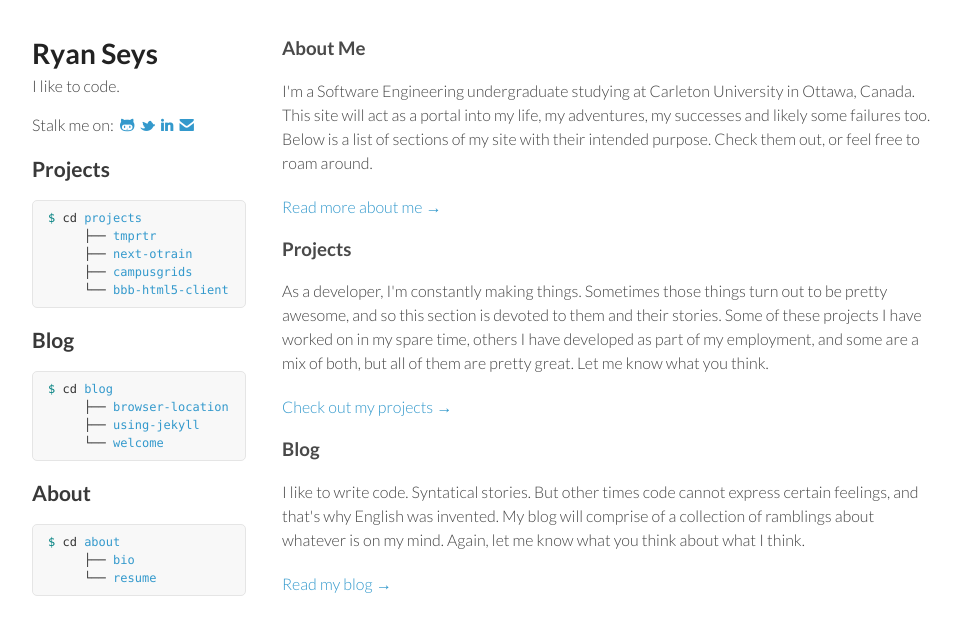
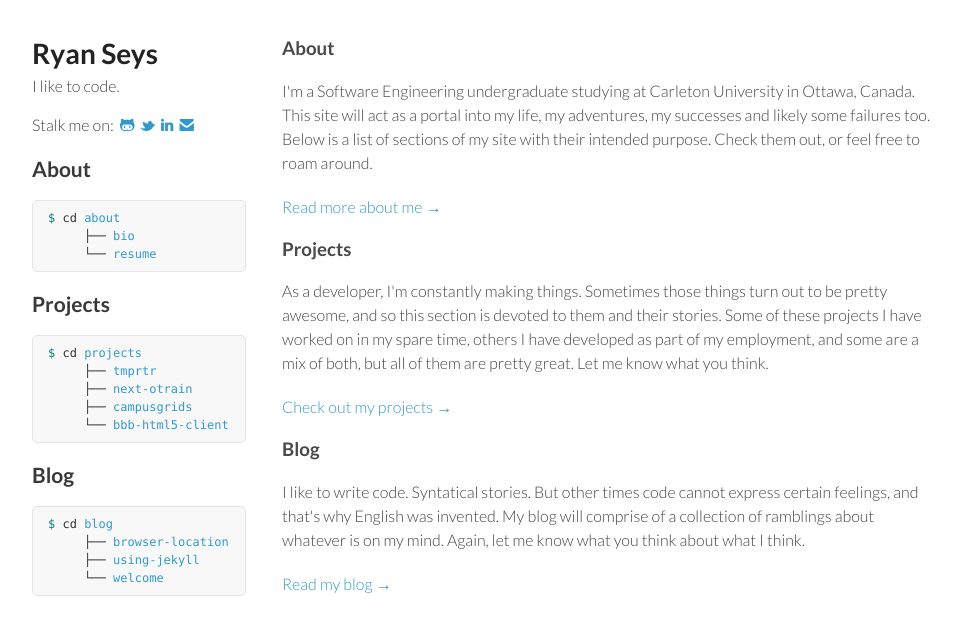
Before and after one commit to tl-dr/ryanseys.com, a Jekyll site: the page built from index.html, in a window 1280 px wide. Shown: the top 635 px of the page, without its empty margins (153-1114 px from the left). Built offline with Jekyll 4.4.1, drawn with Linux system fonts in a browser that asks for light colours; Markdown is read by kramdown in place of the engine named in the settings.

Commit message:
Match sidebar order with homepage

```diff
--- a/_includes/sidebar.html
+++ b/_includes/sidebar.html
@@ -22,15 +22,18 @@
     </div>
   </a>
 </p>
+
+<h2>About</h2>
+<div class="highlight">
+  <pre>{% include sidebar_about.html %}</pre>
+</div>
+
 <h2>Projects</h2>
 <div class="highlight">
   <pre>{% include sidebar_projects.html %}</pre>
 </div>
+
 <h2>Blog</h2>
 <div class="highlight">
   <pre>{% include sidebar_blog.html %}</pre>
 </div>
-<h2>About</h2>
-<div class="highlight">
-  <pre>{% include sidebar_about.html %}</pre>
-</div>
--- a/_includes/welcome_root.html
+++ b/_includes/welcome_root.html
@@ -1,4 +1,4 @@
-<h3>About Me</h3>
+<h3>About</h3>
 <p>
   I'm a Software Engineering undergraduate studying at Carleton University in Ottawa, Canada. This site will act as a portal into my life, my adventures, my successes and likely some failures too. Below is a list of sections of my site with their intended purpose. Check them out, or feel free to roam around.
 </p>
```
